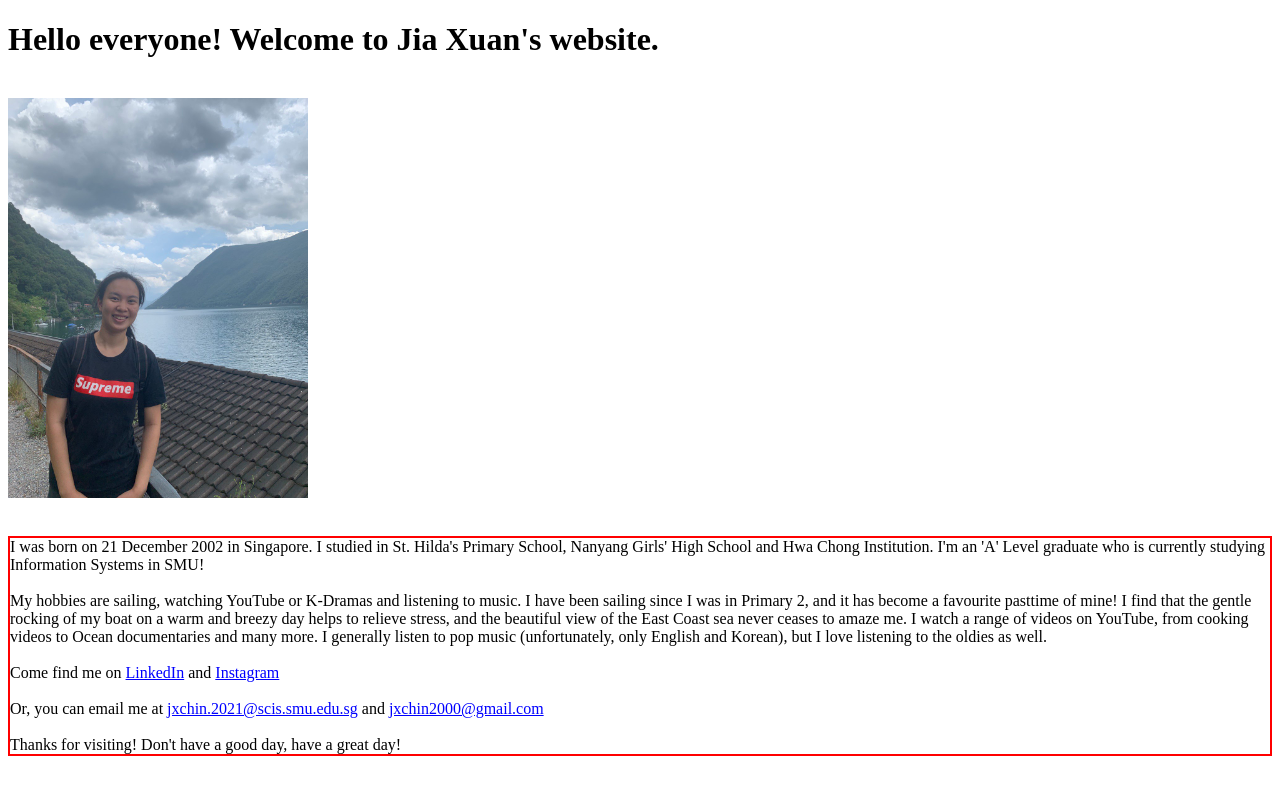
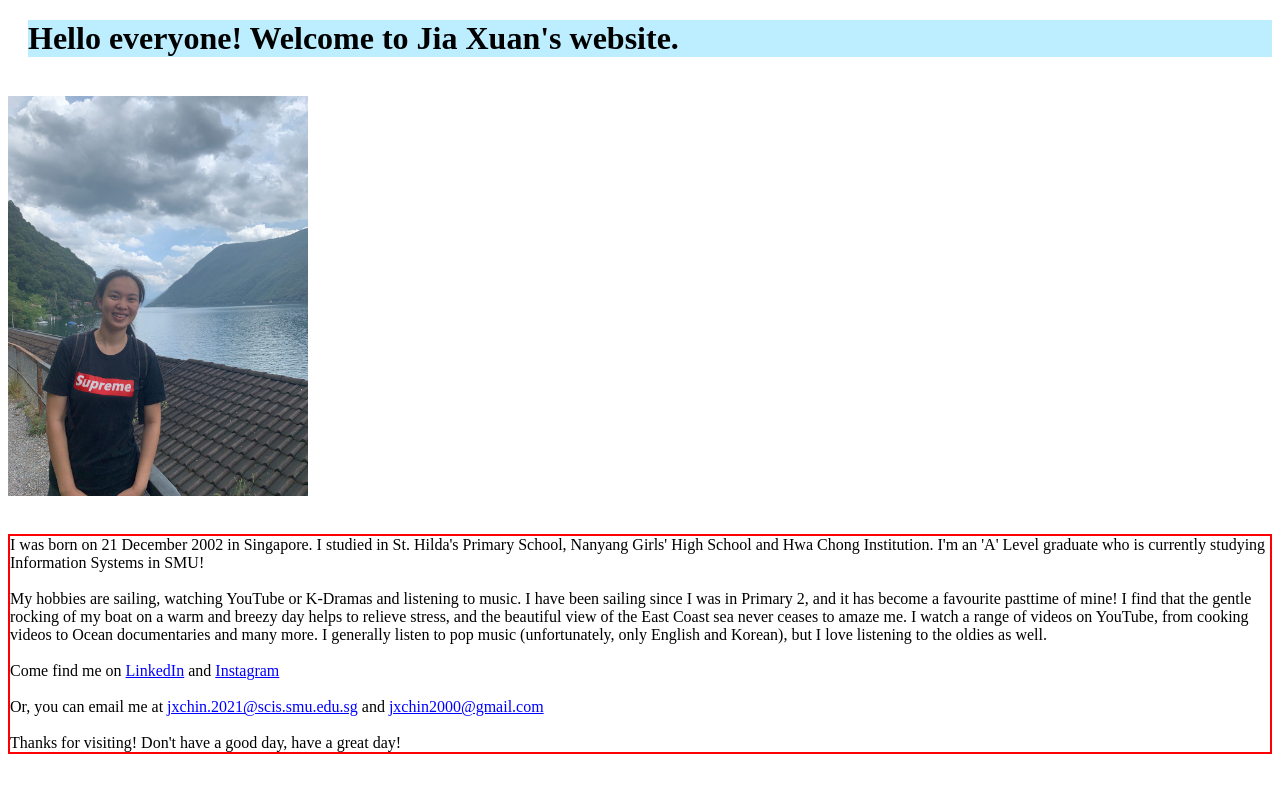
Before and after one commit to jiaxuanchin/jiaxuanchin.github.io, a plain HTML site: page index.html in a window 1280 px wide. Drawn offline with Linux system fonts and the light colour scheme.

Commit message:
Update index.html

```diff
--- a/index.html
+++ b/index.html
@@ -8,7 +8,7 @@
     <link rel="stylesheet" href="index.css">
 </head>
 <body>
-    <h1 class="'intro">Hello everyone! Welcome to Jia Xuan's website. </h1>
+    <h1 class="intro">Hello everyone! Welcome to Jia Xuan's website. </h1>
     <br>
     <img src="jiaxuan.jpg">
     <br><br>
```
